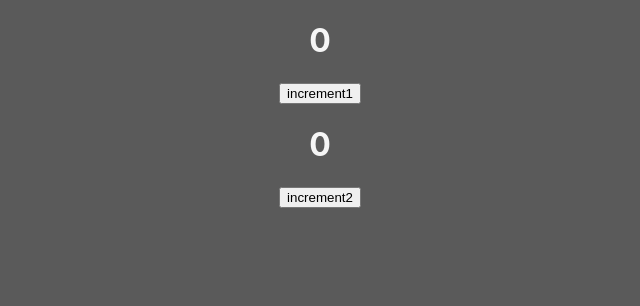
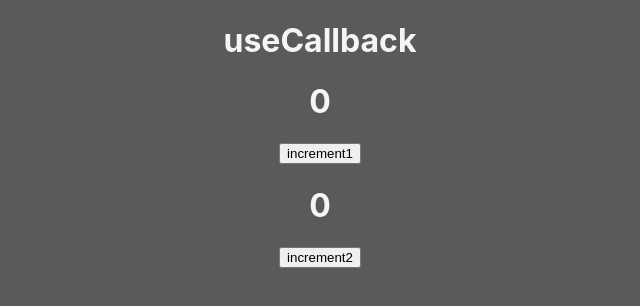
Before and after one commit to tgmrks/react-hooks, a React (Create React App) app: page / in a window 1280 px wide. Shown: the top 306 px of the page, without its empty margins (320-960 px from the left). Built offline with nearby package versions, Linux system fonts and the light colour scheme.

Commit message:
adding useCallback example

```diff
--- a/src/App.js
+++ b/src/App.js
@@ -1,5 +1,6 @@
 import './App.css';
 import { useState } from 'react'
+import { useCallback } from 'react';
 import Child1 from './Child1'
 import Child2 from './Child2'
 
@@ -8,19 +9,19 @@ function App() {
   const [count1, setCount1] = useState(0)
   const [count2, setCount2] = useState(0)
 
-  function increment1() {
+  const increment1 = useCallback(() => {
     setCount1(count1 + 1)
-  }
-  function increment2() {
+  }, [count1])
+
+  const increment2 = useCallback(() => {
     setCount2(count2 + 1)
-  }
+  }, [count2])
 
   return (
     <div className="App">
-      <Child1 value={count1}/>
-      <button onClick={() => {increment1()}}>increment1</button>
-      <Child2 value={count2}/>
-      <button onClick={() => {increment2()}}>increment2</button>
+      <h1>useCallback</h1>
+      <Child1 value={count1} setValue={increment1}/>
+      <Child2 value={count2} setValue={increment2}/>
     </div>
   );
 }
--- a/src/Child1.jsx
+++ b/src/Child1.jsx
@@ -1,10 +1,13 @@
 import React from 'react';
 import { memo } from 'react';
 
-function Child1 ({value}) {
+function Child1 ({value, setValue}) {
     console.log("child1 = ", value);
     return (
-        <h1>{value}</h1>
+        <div>
+            <h1>{value}</h1>
+            <button onClick={setValue}>increment1</button>
+        </div>
     )
 }
 export default memo(Child1);
--- a/src/Child2.jsx
+++ b/src/Child2.jsx
@@ -1,10 +1,13 @@
 import React from 'react';
 import { memo } from 'react';
 
-function Child2 ({value}) {
+function Child2 ({value, setValue}) {
     console.log("child2 = ", value);
     return (
-        <h1>{value}</h1>
+        <div>
+            <h1>{value}</h1>
+            <button onClick={setValue}>increment2</button>
+        </div>
     )
 }
 export default memo(Child2);
```
